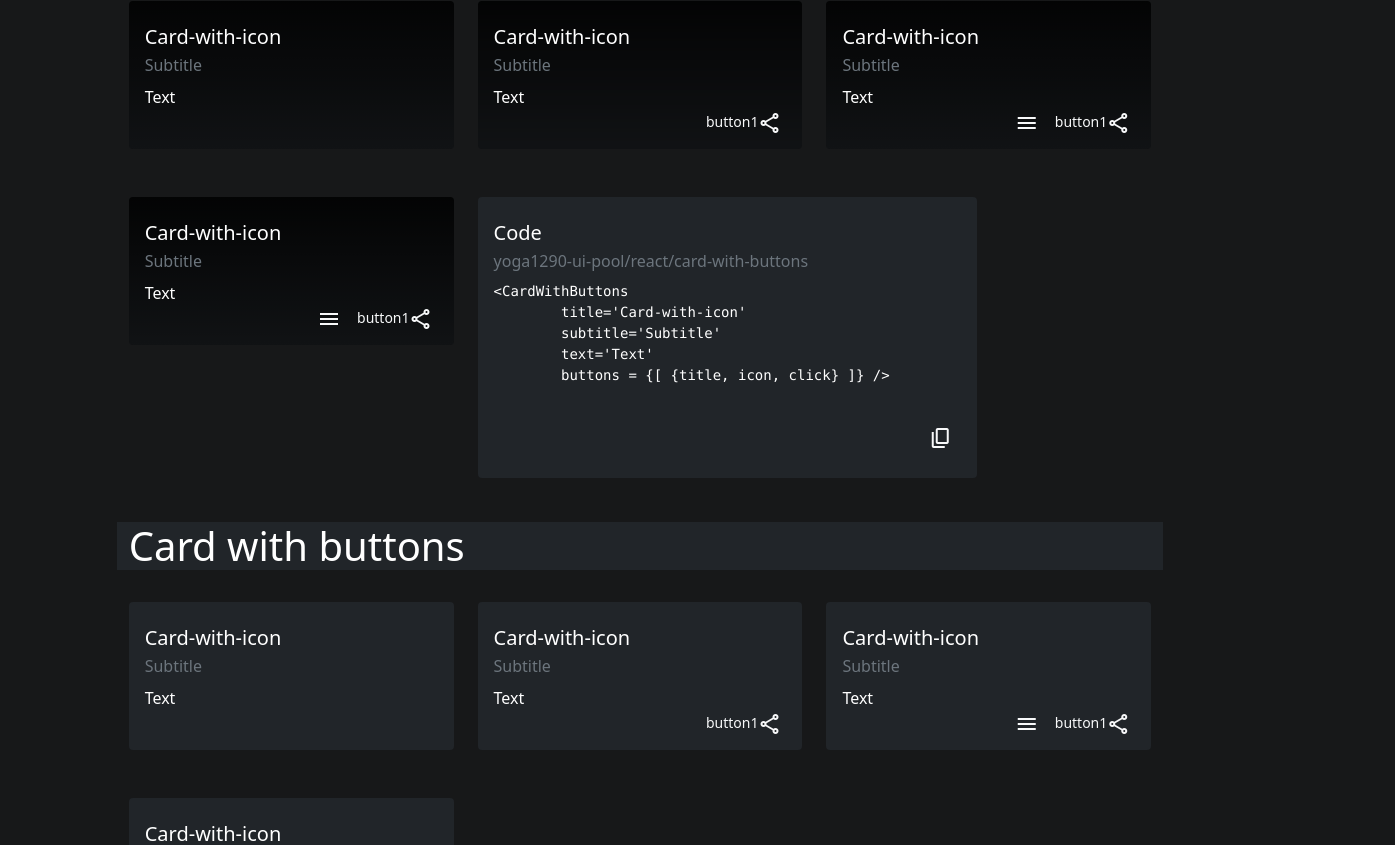
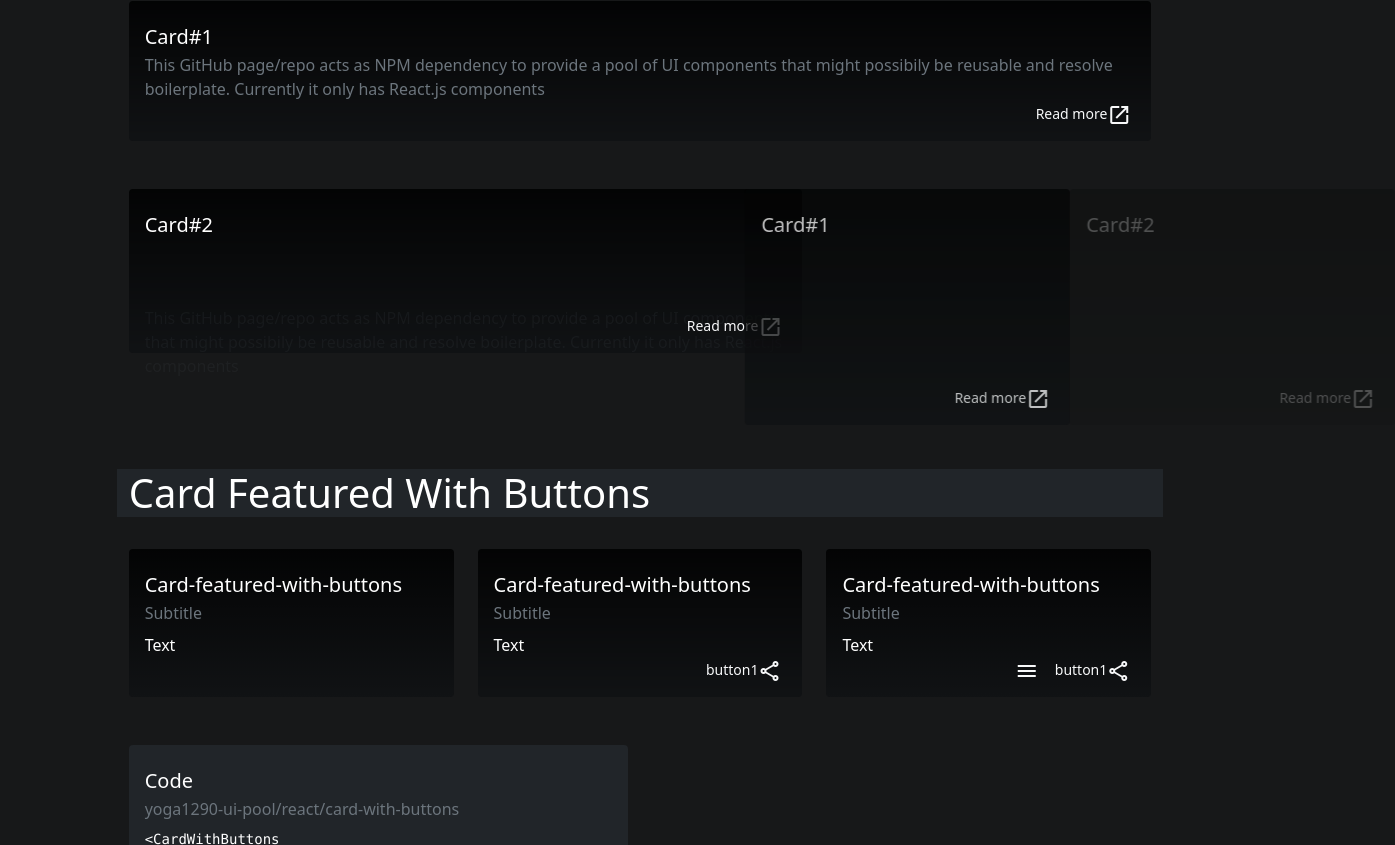
Before and after one commit to yoga1290/yoga1290-ui-pool, a React app: page / in a window 1280 px wide. Shown: the part 1415-2260 px from the top of the page, 1395 px wide, since content can reach past the window. Built offline with nearby package versions, Linux system fonts and the light colour scheme.

Commit message:
card-featured-with-buttons-carousal

```diff
--- a/react/App.tsx
+++ b/react/App.tsx
@@ -8,6 +8,7 @@ import CardWithButtons /*, {CardProps}*/ from "./card-with-buttons";
 import CardWithIcon /*, {CardProps}*/ from "./card-with-icon";
 import CardFeatured /*, {CardProps}*/ from "./card-featured";
 import CardFeaturedWithButtons /*, {CardProps}*/ from "./card-featured-with-buttons";
+import CardFeaturedWithButtonsCarousal from './card-featured-with-buttons-carousal';
 
 
 import './App.scss';
@@ -55,7 +56,38 @@ const SAMPLE_CARD_FEATURED =
         text='Text'
         icon='open_in_browser' />`;
 
-
+const cardsFeaturedWithButtonsCarousal = [
+    {
+        title: `Card#1`,
+        text: <>This GitHub page/repo acts as NPM dependency to provide a pool of UI components that might possibily be reusable and resolve boilerplate.
+                Currently it only has React.js components
+            </>,
+        buttons:[{
+            text: 'Read more',
+            click: ()=>(window.open('https://github.com/yoga1290/yoga1290-ui-pool#readme', '_blank')),
+            icon:'open_in_new'
+        }],
+    }, {
+        title: `Card#2`,
+        text: <>This GitHub page/repo acts as NPM dependency to provide a pool of UI components that might possibily be reusable and resolve boilerplate.
+                Currently it only has React.js components
+            </>,
+        buttons:[{
+            text: 'Read more',
+            click: ()=>(window.open('https://github.com/yoga1290/yoga1290-ui-pool#readme', '_blank')),
+            icon:'open_in_new'
+        }],
+    }, {
+        title: `Card#3`,
+        text: <>This GitHub page/repo acts as NPM dependency to provide a pool of UI components that might possibily be reusable and resolve boilerplate.
+                Currently it only has React.js components
+            </>,
+        buttons:[{
+            text: 'Read more',
+            click: ()=>(window.open('https://github.com/yoga1290/yoga1290-ui-pool#readme', '_blank')),
+            icon:'open_in_new'
+        }],
+    },];
 export default () => (
   <div>
             <HashRouter>
@@ -73,7 +105,7 @@ export default () => (
                         </Routes>
 
                         <div className='row'>
-                            <h1 className='col-12 fs-1 bg-dark'>Header</h1>
+                            <h1 className='col-12 fs-1 bg-dark'> &#60; Header &#62; </h1>
                             <div className='col-12'>
                                 <Header  brand={headerProps.brand}
                                     items={headerProps.items} />
@@ -110,17 +142,37 @@ export default () => (
                         </div>
 
                         <div className='row'>
+                            <h1 className='col-12 fs-1 bg-dark'> &#60; CardFeaturedWithButtonsCarousal &#62; </h1>
+                            <div className='col-12'>
+                                <CardFeaturedWithButtonsCarousal
+                                    delay={7}
+                                    cards={cardsFeaturedWithButtonsCarousal} />
+                            </div>
+                            <div className='col-md-8 col-sm-12 col-12'>
+                                <CardFeaturedWithButtonsCarousal
+                                    delay={4}
+                                    cards={cardsFeaturedWithButtonsCarousal} />
+                            </div>
+                            <div className='col-md-4 col-sm-12 col-12'>
+                                <CardFeaturedWithButtonsCarousal
+                                    delay={5}
+                                    cards={cardsFeaturedWithButtonsCarousal} />
+                            </div>
+
+                        </div>
+
+                        <div className='row'>
                             <h1 className='col-12 fs-1 bg-dark'>Card Featured With Buttons </h1>
                             <div className='col-12 col-sm-6 col-md-4 align-self-stretch d-flex'>
                                 <CardFeaturedWithButtons
-                                    title='Card-with-icon'
+                                    title='Card-featured-with-buttons'
                                     subtitle='Subtitle'
                                     text='Text'
                                     icon='open_in_browser' />
                             </div>
                             <div className='col-12 col-sm-6 col-md-4'>
                                 <CardFeaturedWithButtons
-                                    title='Card-with-icon'
+                                    title='Card-featured-with-buttons'
                                     subtitle='Subtitle'
                                     text='Text'
                                     icon='open_in_browser'
@@ -131,21 +183,7 @@ export default () => (
                             </div>
                             <div className='col-12 col-sm-6 col-md-4'>
                                 <CardFeaturedWithButtons
-                                    title='Card-with-icon'
-                                    subtitle='Subtitle'
-                                    text='Text'
-                                    icon='open_in_browser'
-                                    buttons={[{
-                                        text:'button1',
-                                        icon:'share'
-                                    }, {
-                                        text:'button2',
-                                        icon:'share'
-                                    }]} />
-                            </div>
-                            <div className='col-12 col-sm-6 col-md-4'>
-                                <CardFeaturedWithButtons
-                                    title='Card-with-icon'
+                                    title='Card-featured-with-buttons'
                                     subtitle='Subtitle'
                                     text='Text'
                                     icon='open_in_browser'
@@ -176,13 +214,13 @@ export default () => (
 
                             <div className='col-12 col-sm-6 col-md-4 align-self-stretch d-flex'>
                                 <CardWithButtons
-                                    title='Card-with-icon'
+                                    title='Card-with-buttons'
                                     subtitle='Subtitle'
                                     text='Text' />
                             </div>
                             <div className='col-12 col-sm-6 col-md-4'>
                                 <CardWithButtons
-                                    title='Card-with-icon'
+                                    title='Card-with-buttons'
                                     subtitle='Subtitle'
                                     text='Text'
                                     buttons={[{
@@ -192,20 +230,7 @@ export default () => (
                             </div>
                             <div className='col-12 col-sm-6 col-md-4'>
                                 <CardWithButtons
-                                    title='Card-with-icon'
-                                    subtitle='Subtitle'
-                                    text='Text'
-                                    buttons={[{
-                                        text:'button1',
-                                        icon:'share'
-                                    }, {
-                                        text:'button2',
-                                        icon:'share'
-                                    }]} />
-                            </div>
-                            <div className='col-12 col-sm-6 col-md-4'>
-                                <CardWithButtons
-                                    title='Card-with-icon'
+                                    title='Card-with-buttons'
                                     subtitle='Subtitle'
                                     text='Text'
                                     buttons={[{
@@ -234,7 +259,7 @@ export default () => (
                             <div className='col-12 col-sm-6 col-md-6'>
                                 <Card
                                     title='Code'
-                                    subtitle='yoga1290-ui-pool/react/card-with-icon'
+                                    subtitle='yoga1290-ui-pool/react/card-featured-with-buttons'
                                     text= {<pre className='user-select-all'>{SAMPLE_CARD_WITH_ICON}</pre>}
                                     click={copyToClipboard(SAMPLE_CARD_WITH_ICON)}
                                     icon='content_copy' />
--- /dev/null
+++ b/react/card-featured-with-buttons-carousal/button-list.tsx
@@ -0,0 +1,70 @@
+import React from "react";
+
+export type ButtonProps = {
+    click?: React.MouseEventHandler<HTMLButtonElement>;
+    icon?: string;
+    text?: string;
+};
+
+export type ButtonListProps = {
+    buttons: ButtonProps[]
+};
+
+const findFirst = (_o:any, i:number) => (i == 0);
+const findOthers = (_o:any, i: number) => (i > 0);
+
+export default ({ buttons }: ButtonListProps) => (
+
+<div className='col-12'>
+
+
+    {(buttons.length > 1) && (<>
+        <button type="button"
+            tabIndex={0}
+            className="btn border-0 btn-outline-light btn-sm card-featured-upper__menu-button"
+            onClick={(()=>{})}>
+            <span className="material-symbols-outlined align-middle">menu</span>
+        </button>
+        <div className='position-fixed card-featured-upper__menu'>
+            <div className='card bg-dark border-light'>
+                <div className='position-relative card-body row my-0'>
+                    {buttons.filter(findOthers).map( ({text, icon, click}, idx) => (
+                        <button type="button"
+                            key={(idx+2)}
+                            className="btn border-0 btn-outline-light btn-sm"
+                            onClick={!!click? click: (()=>{})}>
+
+                            {!!text?
+                                text:''
+                            }
+
+                            {!!icon?
+                                <span className="material-symbols-outlined align-middle float-end">{icon}</span>
+                                :''
+                            }
+                        </button>))}
+                </div>
+            </div>
+        </div>
+    </>)}
+
+
+    {buttons.filter(findFirst).map( ({text, icon, click}, idx) => (
+        <button type="button"
+            tabIndex={0}
+            key={idx}
+            className="btn border-0 btn-outline-light btn-sm"
+            onClick={!!click? click: (()=>{})}>
+
+            {!!text?
+                text:''
+            }
+
+            {!!icon?
+                <span className="material-symbols-outlined align-middle">{icon}</span>
+                :''
+            }
+        </button>))}
+
+</div>
+);
--- /dev/null
+++ b/react/card-featured-with-buttons-carousal/index.tsx
@@ -0,0 +1,89 @@
+import React, { CSSProperties, ReactNode, useEffect, useState } from "react";
+import ButtonList, {ButtonProps} from "./button-list";
+import './style.scss';
+
+
+export type CardProps = {
+    title: string|ReactNode;
+    subtitle?: string;
+    text?: string | ReactNode;
+    backgroundImageUrl?: string;
+
+    click?: React.MouseEventHandler<HTMLButtonElement>;
+    icon?: string;
+    buttons?: ButtonProps[]
+};
+
+export type CarousalProps = {
+    cards: CardProps[],
+    delay?: number,
+    className?: string,
+};
+
+interface BackgroundImage extends CSSProperties {
+    ['backgroundImage']: string;
+}
+const getCSSBackgroud = (backgroundImageUrl: string = '') => ({
+        'backgroundImage':
+            `linear-gradient(rgba(0, 0, 0, 0.9), rgba(0, 0, 0, 0.5)), url(${backgroundImageUrl})`
+        } as BackgroundImage
+);
+
+export default ({ cards, delay=5 }: CarousalProps) => {
+
+    const [cardIdx, setCardIdx] = useState<number>(0);
+
+    let currentPause = false;
+    const setPause = (pause :boolean) => {
+        currentPause = pause;
+    };
+
+    useEffect(() => {
+
+        const intrv = setInterval(()=> {
+
+            if(!currentPause) {
+                setCardIdx( (cardIdx+1) % cards.length );
+            }
+
+        }, delay * 1000);
+
+        return () => ( clearInterval(intrv) )
+    });
+
+    return (
+    <div className={`card-featured-with-buttons-carousal position-relative`}
+            onMouseOut={() => { setPause(false); }}>
+
+        { cards.map( ({ title, text, subtitle, backgroundImageUrl, buttons}, idx) => (
+
+            <div className={`card-featured-with-buttons align-self-stretch d-flex ${cardIdx==idx? 'position-relative':'position-absolute'}`}>
+
+                <div className={`card bg-dark col-12 border-light pointer-cursor py-2 my-4 ${cardIdx==idx? 'animate__fadeInRight':'animate__fadeOutLeft'} animate__animated animate__delay-1s`} tabIndex={0}
+                    style={getCSSBackgroud(backgroundImageUrl)}
+                        onMouseOver={() => {setPause(true);}}>
+
+                    <div className={`card-body card-featured__body`}>
+
+                        <h5 className="card-title user-select-all">{ title }</h5>
+                        <p className={`card-subtitle user-select-all mb-2 text-muted ${subtitle ? '':'invisible'}`}>
+                                    { subtitle }
+                        </p>
+                        <p className={`card-text text-muted ${cardIdx==idx? 'animate__fadeInUp animate__delay-2s':'animate__fadeOutDown'} animate__animated`}>{text}</p>
+
+
+                        {!!buttons && (
+                            <div className="row float-end buttons-list">
+                                <ButtonList
+                                    buttons={buttons}
+                                />
+                            </div>)}
+
+                    </div>
+
+                </div>
+
+            </div>
+        ))}
+    </div>);
+}
--- /dev/null
+++ b/react/card-featured-with-buttons-carousal/style.scss
@@ -0,0 +1,46 @@
+.card-featured-with-buttons-carousal {
+    .card-featured-with-buttons {
+
+        .buttons-list {
+            right: 0px;
+            bottom: 10px;
+            position: absolute;
+        }
+
+        .card {
+            color: white;
+            border: 0px;
+            background-color: #fff;
+        }
+        .card:focus, .card:hover {
+            border: 1px solid;
+        }
+
+        .card-featured__body {
+            background-position: center top;
+        }
+
+        .card-featured__inner-card {
+            border: 1px solid;
+            background-color: rgb(33, 37, 41, 0.3);
+
+            bottom: 0px;
+            margin-top: 200px;
+        }
+
+        .card-featured-upper__menu-button + .card-featured-upper__menu {
+            visibility: hidden;
+            bottom: 60px;
+        }
+        .card-featured-upper__menu-button:hover + .card-featured-upper__menu,
+        .card-featured-upper__menu-button + .card-featured-upper__menu:hover,
+        .card-featured-upper__menu-button:hover + .card-featured-upper__menu:hover,
+        .card-featured-upper__menu-button:focus + .card-featured-upper__menu,
+        .card-featured-upper__menu-button + .card-featured-upper__menu:focus,
+        .card-featured-upper__menu-button:focus + .card-featured-upper__menu:focus
+        {
+            visibility: visible;
+        }
+
+    }
+}
```
